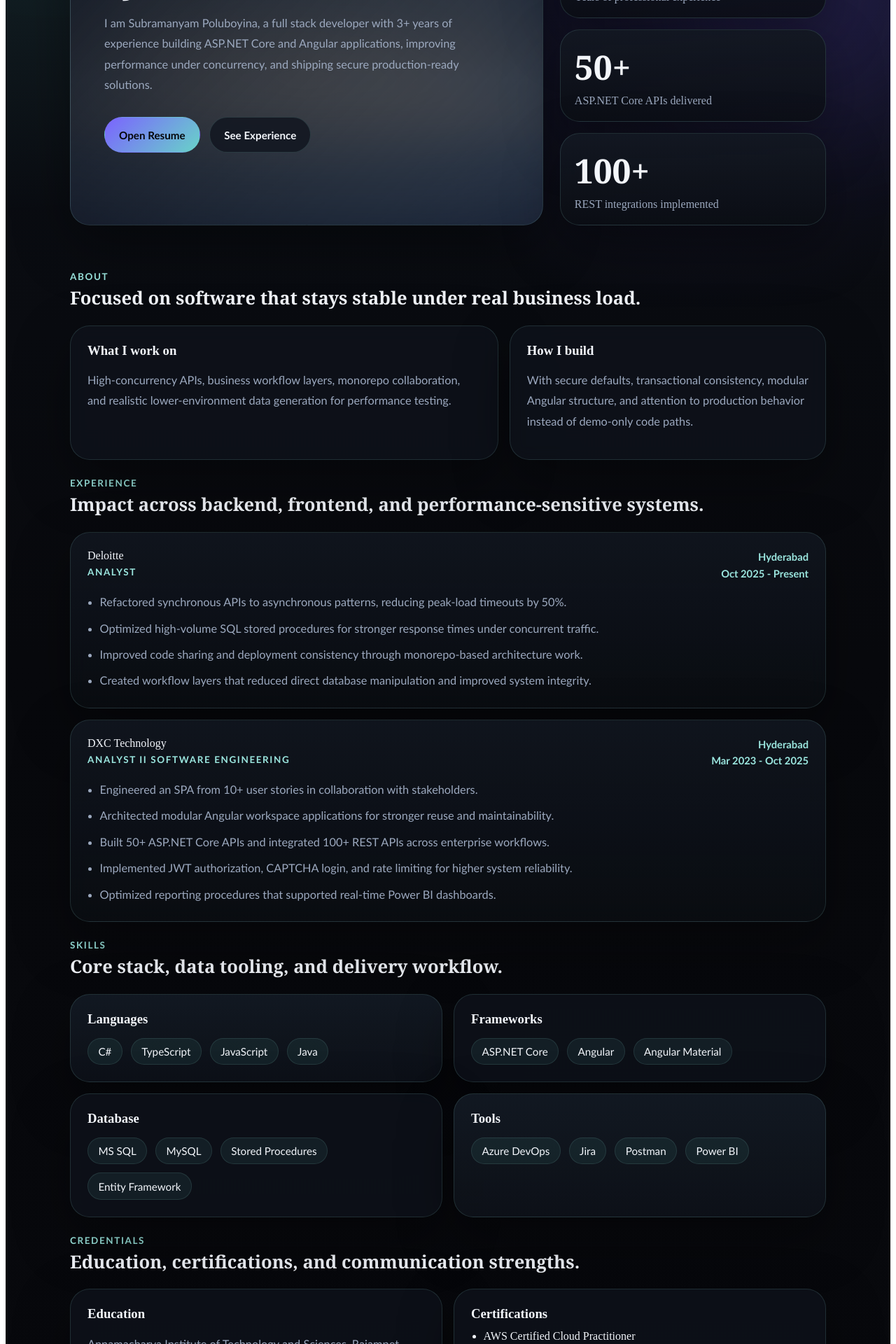
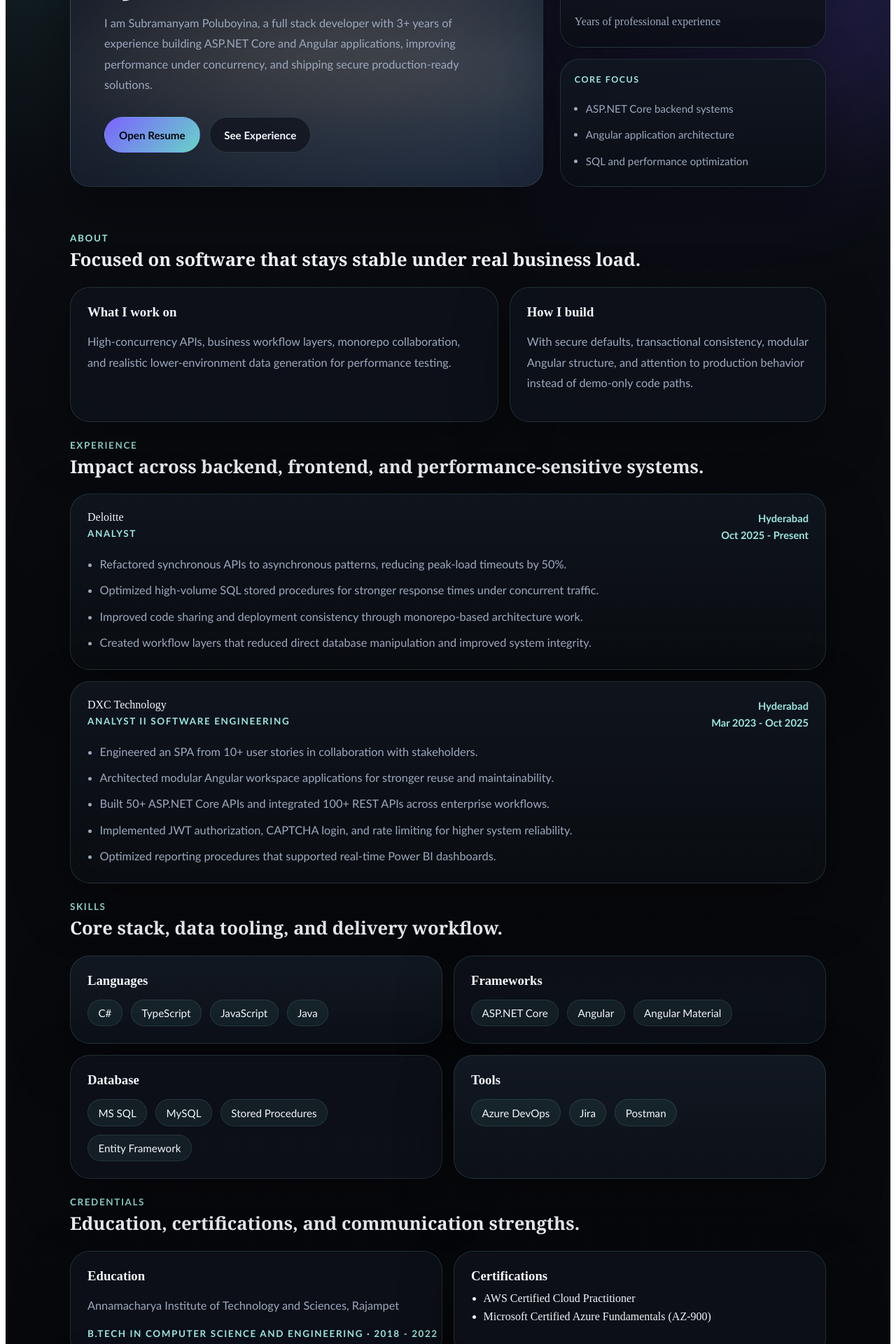
Before and after one commit to subramanyampoluboyina/Portfolio, an Angular app: page / in a window 1280 px wide. Shown: the part 460-2380 px from the top of the page at 70% size. Built offline with nearby package versions, Linux system fonts and the light colour scheme.

Commit message:
Removed some sections

```diff
--- a/src/app/app.css
+++ b/src/app/app.css
@@ -278,6 +278,30 @@
     font: 700 clamp(2rem, 4vw, 3rem) var(--heading-font);
 }
 
+.focus-card {
+    display: grid;
+    gap: 0.85rem;
+    padding: 1.25rem;
+    background: linear-gradient(180deg, rgba(17, 23, 33, 0.96), rgba(10, 14, 20, 0.88));
+}
+
+.focus-label {
+    margin: 0;
+    color: var(--accent-strong);
+    font: 700 0.78rem/1.4 'Trebuchet MS', 'Segoe UI', sans-serif;
+    letter-spacing: 0.12em;
+    text-transform: uppercase;
+}
+
+.focus-list {
+    display: grid;
+    gap: 0.6rem;
+    margin: 0;
+    padding-left: 1rem;
+    color: var(--muted);
+    font: 500 0.95rem/1.7 'Trebuchet MS', 'Segoe UI', sans-serif;
+}
+
 .section {
     padding: 1.5rem 0 0;
 }
@@ -311,6 +335,13 @@
     .contact-band h2 {
         white-space: normal;
     }
+}
+
+.education-line {
+    display: inline-block;
+    white-space: nowrap;
+    letter-spacing: 0.04em;
+    text-transform: none;
 }
 
 .about-grid,
@@ -459,6 +490,10 @@
         justify-items: start;
         text-align: left;
     }
+
+    .education-line {
+        white-space: normal;
+    }
 }
 
 @media (max-width: 640px) {
--- a/src/app/app.html
+++ b/src/app/app.html
@@ -43,13 +43,13 @@
                         <span class="metric-value">3+</span>
                         <span class="metric-label">Years of professional experience</span>
                     </article>
-                    <article class="metric-card panel">
-                        <span class="metric-value">50+</span>
-                        <span class="metric-label">ASP.NET Core APIs delivered</span>
-                    </article>
-                    <article class="metric-card panel">
-                        <span class="metric-value">100+</span>
-                        <span class="metric-label">REST integrations implemented</span>
+                    <article class="focus-card panel">
+                        <p class="focus-label">Core focus</p>
+                        <ul class="focus-list">
+                            <li>ASP.NET Core backend systems</li>
+                            <li>Angular application architecture</li>
+                            <li>SQL and performance optimization</li>
+                        </ul>
                     </article>
                 </div>
             </aside>
@@ -161,7 +161,6 @@
                         <span>Azure DevOps</span>
                         <span>Jira</span>
                         <span>Postman</span>
-                        <span>Power BI</span>
                     </div>
                 </article>
             </div>
@@ -176,7 +175,7 @@
                 <article class="panel credential-card">
                     <h3>Education</h3>
                     <p>Annamacharya Institute of Technology and Sciences, Rajampet</p>
-                    <span>B.Tech in Computer Science and Engineering · 2018 - 2022</span>
+                    <span class="education-line">B.Tech in Computer Science and Engineering · 2018 - 2022</span>
                 </article>
                 <article class="panel credential-card">
                     <h3>Certifications</h3>
```
